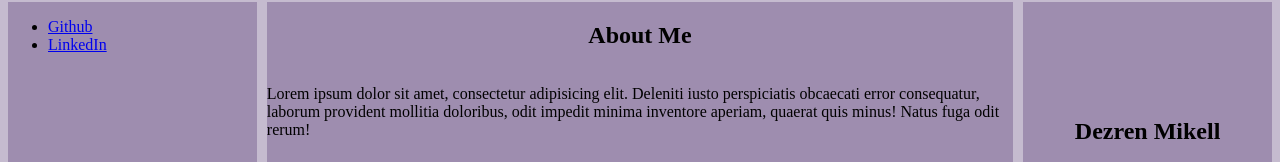
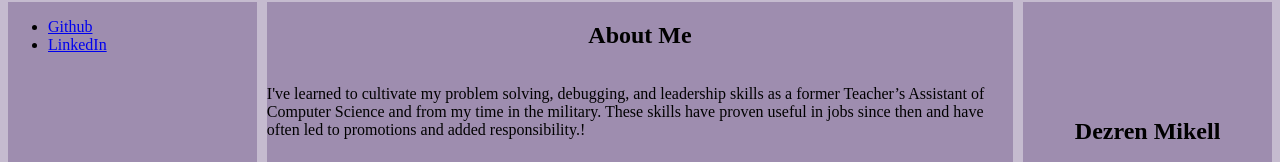
Before and after one commit to dezrenmikell/portfolio, a plain HTML site: page index.html in a window 1280 px wide. Shown: the part 186-348 px from the top of the page. Drawn offline with Linux system fonts and the light colour scheme; grey boxes are pictures that could not be loaded; a web font is replaced by a local one.

Commit message:
slight page editing

```diff
--- a/index.html
+++ b/index.html
@@ -43,7 +43,7 @@
         <div class="child-eight">
                 <h2>About Me</h2>
 
-                <p>  Lorem ipsum dolor sit amet, consectetur adipisicing elit. Deleniti iusto perspiciatis obcaecati error consequatur, laborum provident mollitia doloribus, odit impedit minima inventore aperiam, quaerat quis minus! Natus fuga odit rerum!</p>
+                <p>  I've learned to cultivate my problem solving, debugging, and leadership skills as a former Teacher’s Assistant of Computer Science and from my time in the military. These skills have proven useful in jobs since then and have often led to promotions and added responsibility.!</p>
 
                 <br />
 
```
